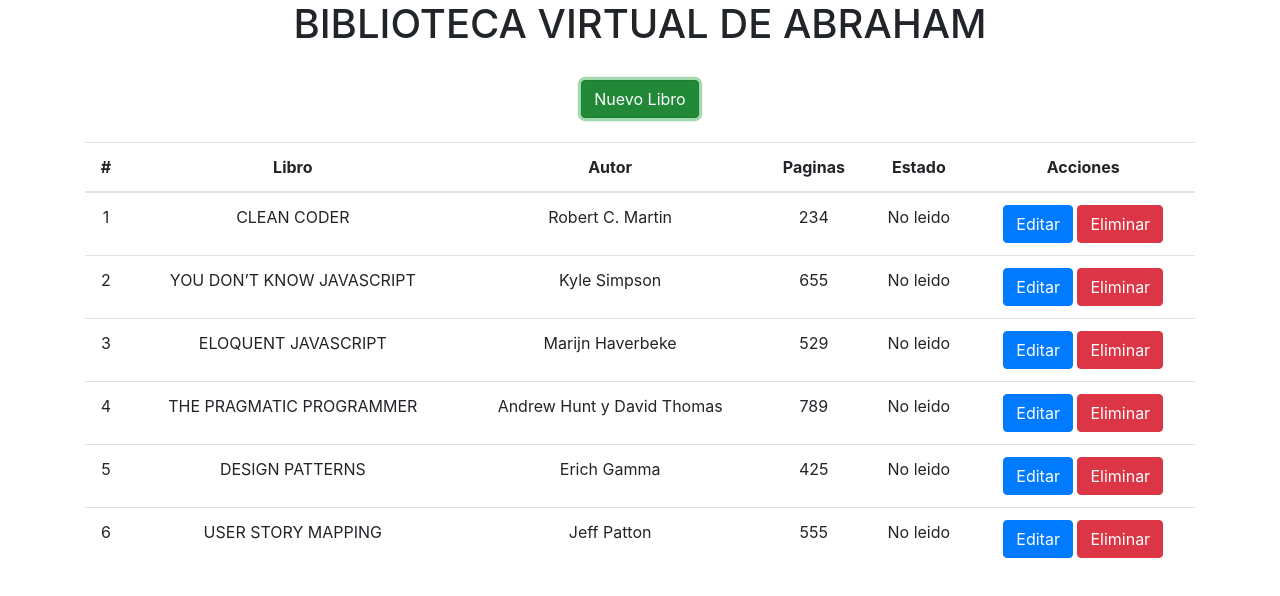
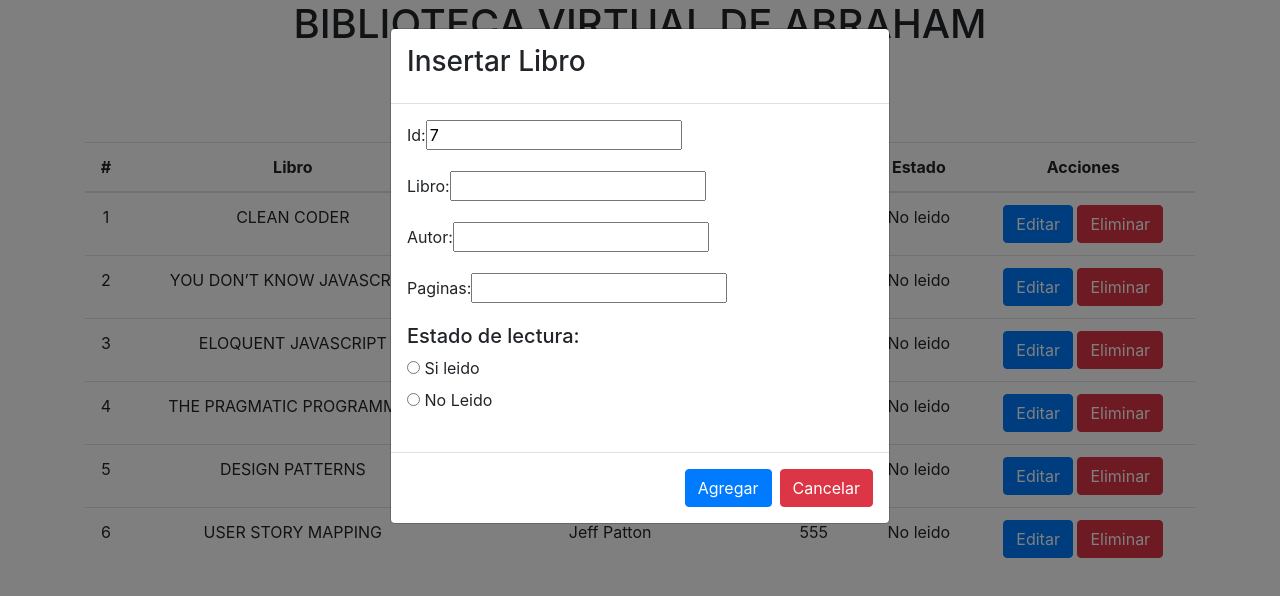
Before and after one commit to Alonso-Aldebaram/Project_Library, a React (Create React App) app: page / in a window 1280 px wide. Both pictures are taken after a click on the button "Nuevo Libro". Shown: the top 596 px of the page. Built offline with nearby package versions, Linux system fonts and the light colour scheme.

Commit message:
Implemente logica de los botones editar y eliminar

```diff
--- a/src/comp/Biblioteca.js
+++ b/src/comp/Biblioteca.js
@@ -14,14 +14,84 @@ const data = [
 
 class Biblioteca extends React.Component{
 state={
-    data: data
+    data: data,
+    form: {
+        id:'',
+        libro:'',
+        autor:'',
+        paginas:'',
+        estado:''
+    },
+    modalinsertar: false,
+    modalEditar: false,
+};
+
+handleChange=e=>{
+    this.setState({
+        form:{
+            ...this.state.form,
+            [e.target.name]: e.target.value,
+        }
+    });
+}
+
+mostrarModalInsertar=()=>{
+    this.setState({modalinsertar: true});
+}
+ocultarModalInsertar=()=>{
+    this.setState({modalinsertar: false});
+}
+
+mostrarModalEditar=(registro)=>{
+    this.setState({modalEditar: true, form: registro});
+}
+ocultarModalEditar=()=>{
+    this.setState({modalEditar: false});
+}
+
+insertar=()=>{
+    var valorNuevo={...this.state.form};
+    valorNuevo.id=this.state.data.length+1;
+    var lista=this.state.data;
+    lista.push(valorNuevo);
+    this.setState({data: lista, modalinsertar:false});
+}
+
+editar=(dato)=>{
+    var contador=0;
+    var lista=this.state.data;
+    lista.map((registro)=>{
+        if(dato.id==registro.id){
+            lista[contador].libro=dato.libro;
+            lista[contador].autor=dato.autor;
+            lista[contador].paginas=dato.paginas;
+            lista[contador].estado=dato.estado;
+        }
+        contador++;
+    });
+    this.setState({data:lista, modalEditar: false});
+}
+
+eliminar=(dato)=>{
+    var opcion=window.confirm("¿Deseas eliminar el libro "+dato.id+"?");
+    if(opcion){
+        var contador=0;
+        var lista = this.state.data;
+        lista.map((registro)=>{
+            if(registro.id==dato.id){
+                lista.splice(contador, 1);
+            }
+            contador++;
+        });
+        this.setState({data: lista});
+    }
 }
     render(){
         return(
             <>
             <Container>
             <br/>
-            <Button color="success">Nuevo Libro</Button>
+            <Button color="success" onClick={()=>this.mostrarModalInsertar()}>Nuevo Libro</Button>
             <br/><br/>
             <Table>
                 <thead>
@@ -42,14 +112,14 @@ state={
                         <td>{elemento.autor}</td>
                         <td>{elemento.paginas}</td>
                         <td>{elemento.estado}</td>
-                        <td><Button color="primary">Editar</Button>{"  "}
-                            <Button color="danger">Eliminar</Button></td>
+                        <td><Button color="primary" onClick={()=>this.mostrarModalEditar(elemento)}>Editar</Button>{"  "}
+                            <Button color="danger" onClick={()=>this.eliminar(elemento)}>Eliminar</Button></td>
                         </tr>
                     ))}
                 </tbody>
             </Table>
             </Container>
-            <Modal>
+            <Modal isOpen={this.state.modalinsertar}>
                 <ModalHeader>
                     <div>
                         <h3>Insertar Libro</h3>
@@ -59,24 +129,90 @@ state={
                 <ModalBody>
                     <FormGroup>
                         <label>Id:</label>
-                        <input classname="formu-input" name="id" type="text"/>
+                        <input classname="formu-input" readOnly type="text" value={this.state.data.length+1}/>
                     </FormGroup>
 
                     <FormGroup>
                         <label>Libro:</label>
-                        <input className="formu-input" name="libro" type="text"/>
+                        <input className="formu-input" name="libro" type="text" onChange={this.handleChange}/>
                     </FormGroup>
 
                     <FormGroup>
                         <label>Autor:</label>
-                        <input className="formu-input" name="autor" type="text"/>
+                        <input className="formu-input" name="autor" type="text" onChange={this.handleChange}/>
                     </FormGroup>
 
                     <FormGroup>
                         <label>Paginas:</label>
-                        <input className="formu-input" name="autor" type="text"/>
+                        <input className="formu-input" name="paginas" type="text" onChange={this.handleChange}/>
+                    </FormGroup>
+
+                    <h5>Estado de lectura:</h5>
+                    <FormGroup>
+                        <label>
+                            <input className="formu-radio" name="estado" type="radio" value="Si leido" onChange={this.handleChange}/>{' '}
+                            Si leido
+                        </label>
+                        <br/>
+                        <label>
+                            <input className="Formu-radio" name="estado" type="radio" value="No leido" onChange={this.handleChange}/>{' '}
+                            No Leido
+                        </label>
                     </FormGroup>
                 </ModalBody>
+
+                <ModalFooter>
+                    <Button color="primary" onClick={()=>this.insertar()}>Agregar</Button>
+                    <Button color="danger" onClick={()=>this.ocultarModalInsertar()}>Cancelar</Button>
+                </ModalFooter>
+            </Modal>
+
+            <Modal isOpen={this.state.modalEditar}>
+                <ModalHeader>
+                    <div>
+                        <h3>Editar Libro</h3>
+                    </div>
+                </ModalHeader>
+
+                <ModalBody>
+                    <FormGroup>
+                        <label>Id:</label>
+                        <input classname="formu-input" readOnly type="text" value={this.state.form.id}/>
+                    </FormGroup>
+
+                    <FormGroup>
+                        <label>Libro:</label>
+                        <input className="formu-input" name="libro" type="text" onChange={this.handleChange} value={this.state.form.libro}/>
+                    </FormGroup>
+
+                    <FormGroup>
+                        <label>Autor:</label>
+                        <input className="formu-input" name="autor" type="text" onChange={this.handleChange} value={this.state.form.autor}/>
+                    </FormGroup>
+
+                    <FormGroup>
+                        <label>Paginas:</label>
+                        <input className="formu-input" name="autor" type="text" onChange={this.handleChange} value={this.state.form.paginas}/>
+                    </FormGroup>
+
+                    <h5>Estado de lectura:</h5>
+                    <FormGroup>
+                        <label>
+                            <input className="formu-radio" name="estado" type="radio" value="Si leido" onChange={this.handleChange}/>{' '}
+                            Si leido
+                        </label>
+                        <br/>
+                        <label>
+                            <input className="Formu-radio" name="estado" type="radio" value="No leido" onChange={this.handleChange}/>{' '}
+                            No Leido
+                        </label>
+                    </FormGroup>
+                </ModalBody>
+
+                <ModalFooter>
+                    <Button color="primary" onClick={()=>this.editar(this.state.form)}>Editar</Button>
+                    <Button color="danger" onClick={()=>this.ocultarModalEditar()}>Cancelar</Button>
+                </ModalFooter>
             </Modal>
             </>
         )
```
